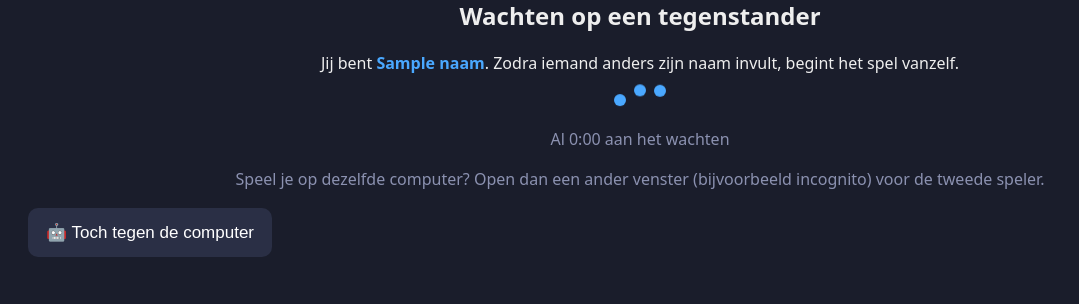
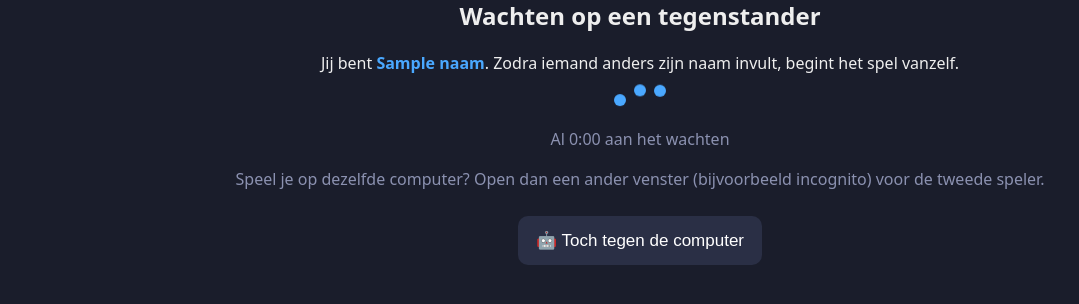
Before and after one commit to martijnschut/robotwars, a FastAPI app: template app/templates/wachten.html in a window 1280 px wide. Shown: the part 184-488 px from the top of the page, without its empty margins (0-1079 px from the left). Run offline with FastAPI, Linux system fonts and the light colour scheme; the template is opened without the code that fills it: most values are stand-ins (such as "Sample title", 1, 10 or a date in 2020).

Commit message:
Wachtkamer: knop 'Toch tegen de computer' gecentreerd
Co-Authored-By: Claude Opus 5 (1M context) <noreply@anthropic.com>

```diff
--- a/app/static/style.css
+++ b/app/static/style.css
@@ -41,6 +41,7 @@ a { color: var(--blauw); }
 .uitslag.verloren { border-color: var(--rood); }
 .link { text-align: center; margin-top: 24px; }
 .wacht { text-align: center; }
+.wacht .knop { display: inline-block; margin-top: 8px; }
 .wacht svg { width: 140px; height: 140px; animation: zweef 1.6s ease-in-out infinite; }
 @keyframes zweef { 0%, 100% { transform: translateY(0); } 50% { transform: translateY(-8px); } }
 .puntjes span { display: inline-block; width: 12px; height: 12px; border-radius: 50%; background: var(--blauw); margin: 0 4px; animation: stuiter 1.2s infinite; }
```
